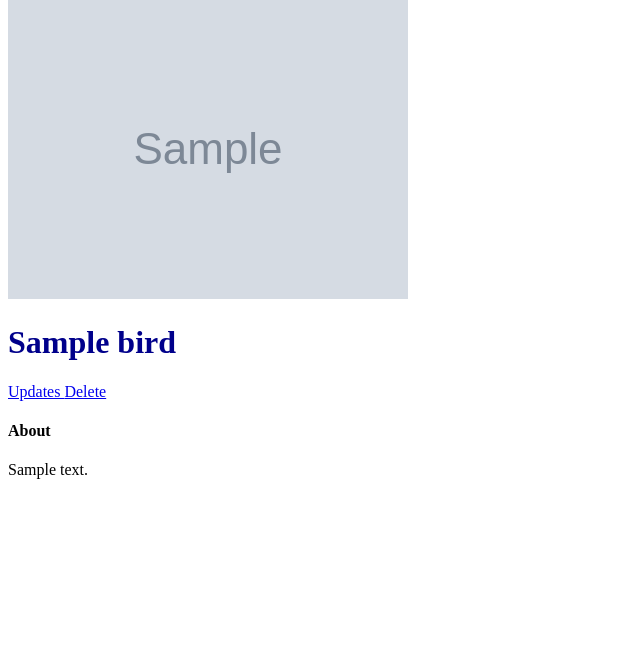
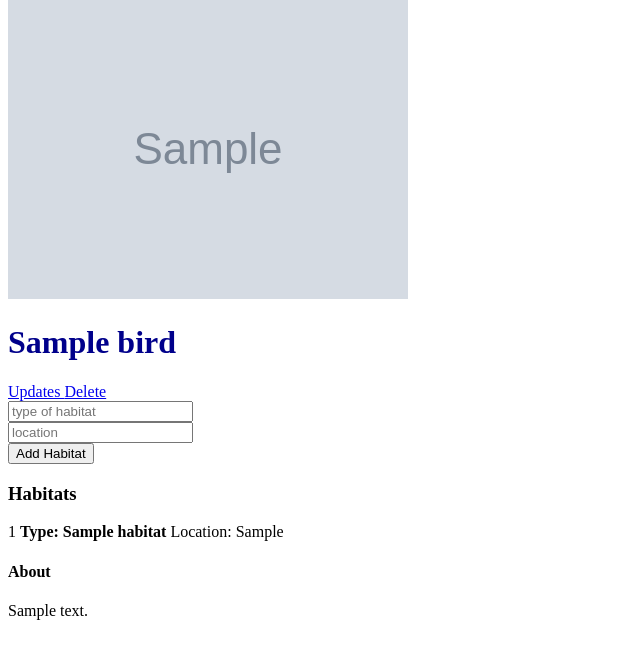
Before and after one commit to vvela2022/finch_collector, a Django app: page /birds/1/ in a window 1280 px wide. Shown: the part 27-686 px from the top of the page, without its empty margins (0-640 px from the left). Run offline with Django 4.2, Linux system fonts and the light colour scheme; tables that the repository leaves empty hold one stand-in row (values such as "Sample post"); grey boxes marked "Sample" are stand-in pictures.

Commit message:
second model added

```diff
--- a/main_app/admin.py
+++ b/main_app/admin.py
@@ -1,5 +1,6 @@
 from django.contrib import admin
-from .models import Birds
+from .models import Birds, Habitat
 
 # Register your models here.
 admin.site.register(Birds)
+admin.site.register(Habitat)
--- a/main_app/models.py
+++ b/main_app/models.py
@@ -14,3 +14,11 @@ class Birds(models.Model):
 
     class Meta:
         ordering = ['name']
+
+class Habitat(models.Model):
+    name = models.CharField(max_length = 150, default='unknown')
+    location = models.CharField(max_length = 150)
+    birds = models.ForeignKey(Birds, on_delete=models.CASCADE, related_name='habitats')
+
+    def __str__(self):
+        return self.name
--- a/main_app/static/styles/main.css
+++ b/main_app/static/styles/main.css
@@ -1,3 +1,7 @@
 h1 {
     color: darkblue;
 }
+
+img {
+    width: 400px;
+}
--- a/main_app/templates/birds_detail.html
+++ b/main_app/templates/birds_detail.html
@@ -22,12 +22,58 @@
                 <i class="fas fa-edit"></i>
             </span>
         </a>
-        <a href="/birds/{{birds.id}}/delete" class="button is-danger">Delete
+        <a href="{% url 'birds_delete' birds.pk %}" class="button is-danger">Delete
             <span class="icon">
                 <i class="fas fa-trash-alt"></i>
             </span>
         </a>
     </div>
+    <form class="mb-5" action="{% url 'habitat_create' birds.pk %}" method="post">
+        {% csrf_token %}
+        <div class="field has-addons">
+            <div class="control">
+                <input
+                    class="input"
+                    type="text"
+                    name="name"
+                    placeholder="type of habitat"
+                    required
+                />
+            </div>
+            <div class="control">
+                <input
+                    class="input"
+                    type="text"
+                    name="location"
+                    placeholder="location"
+                    required
+                />
+            </div>
+            <div class="control">
+                <input class="button is-primary" type="submit" value="Add Habitat" />
+            </div>
+        </div>
+    </form>
+    <!-- inside container -->
+<div class="detail__songs mb-5">
+    <h3 class="title is-3">Habitats</h3>
+
+    {% for habitat in birds.habitats.all %}
+        <div class="song">
+            <span>{{forloop.counter}}</span>
+            <span><b>Type: {{habitat.name}}</b></span>
+            <span>Location: {{habitat.location}}</span>
+        </div>
+    {% empty %}
+        <article class="message">
+            <div class="message-header">
+                <p>No Habitats Available</p>
+            </div>
+        </article>
+
+    {% endfor %}
+</div>
+<!--  above about section  -->
     <div class="detail__about">
         <h4 class="title is-4">About</h4>
         <p>{{birds.bio}}</p>
--- a/main_app/templates/birds_list.html
+++ b/main_app/templates/birds_list.html
@@ -11,7 +11,7 @@
   <div class="field has-addons">
     <div class="control">
       <!--  Our input will search by name of artist  -->
-      <input class="input" type="text" name="name" placeholder="name" />
+      <input class="input" type="text" name="name" placeholder="enter bird name" />
     </div>
     <div class="control">
       <input class="button is-success" type="submit" value="Search" />
--- a/main_app/urls.py
+++ b/main_app/urls.py
@@ -10,5 +10,6 @@ urlpatterns = [
     path('birds/new/', views.BirdsCreate.as_view(), name='birds_create'),
     path('birds/<int:pk>/', views.BirdsDetail.as_view(), name='birds_detail'),
     path('birds/<int:pk>/update', views.BirdsUpdate.as_view(), name = 'birds_update'),
-    path('birds/<int:pk>/delete', views.BirdsDelete.as_view(), name='birds_delete')
+    path('birds/<int:pk>/delete', views.BirdsDelete.as_view(), name='birds_delete'),
+    path('birds/<int:pk>/habitat/new/', views.HabitatCreate.as_view(), name='habitat_create')
  ]
--- a/main_app/views.py
+++ b/main_app/views.py
@@ -1,11 +1,13 @@
+from django.shortcuts import redirect
 from django.shortcuts import render
 from django.views import View #view class to handle requests
 from django.http import HttpResponse #a class to handle sending a type of response
 from django.views.generic.base import TemplateView
-from .models import Birds
+from .models import Birds, Habitat
 from django.views.generic.edit import CreateView, UpdateView, DeleteView
 from django.views.generic import DetailView
 from django.urls import reverse
+
 
 # Create your views here.
 # creating a class called Home and extending it from the view class
@@ -87,3 +89,11 @@ class BirdsDelete(DeleteView):
     model = Birds
     template_name = 'birds_delete_confirmation.html'
     success_url = '/birds/'
+
+class HabitatCreate(View):
+    def post(self, request, pk):
+        name = request.POST.get('name')
+        location = request.POST.get('location')
+        bird = Birds.objects.get(pk=pk)
+        Habitat.objects.create(name=name, location=location, birds=bird)
+        return redirect('birds_detail', pk=pk)
```
Also changed, not shown: main_app/migrations/0002_discoverer.py (added), main_app/migrations/0003_rename_title_discoverer_location_and_more.py (added), main_app/migrations/0004_habitat_delete_discoverer.py (added), main_app/migrations/0005_rename_birds_habitat_birds.py (added).
